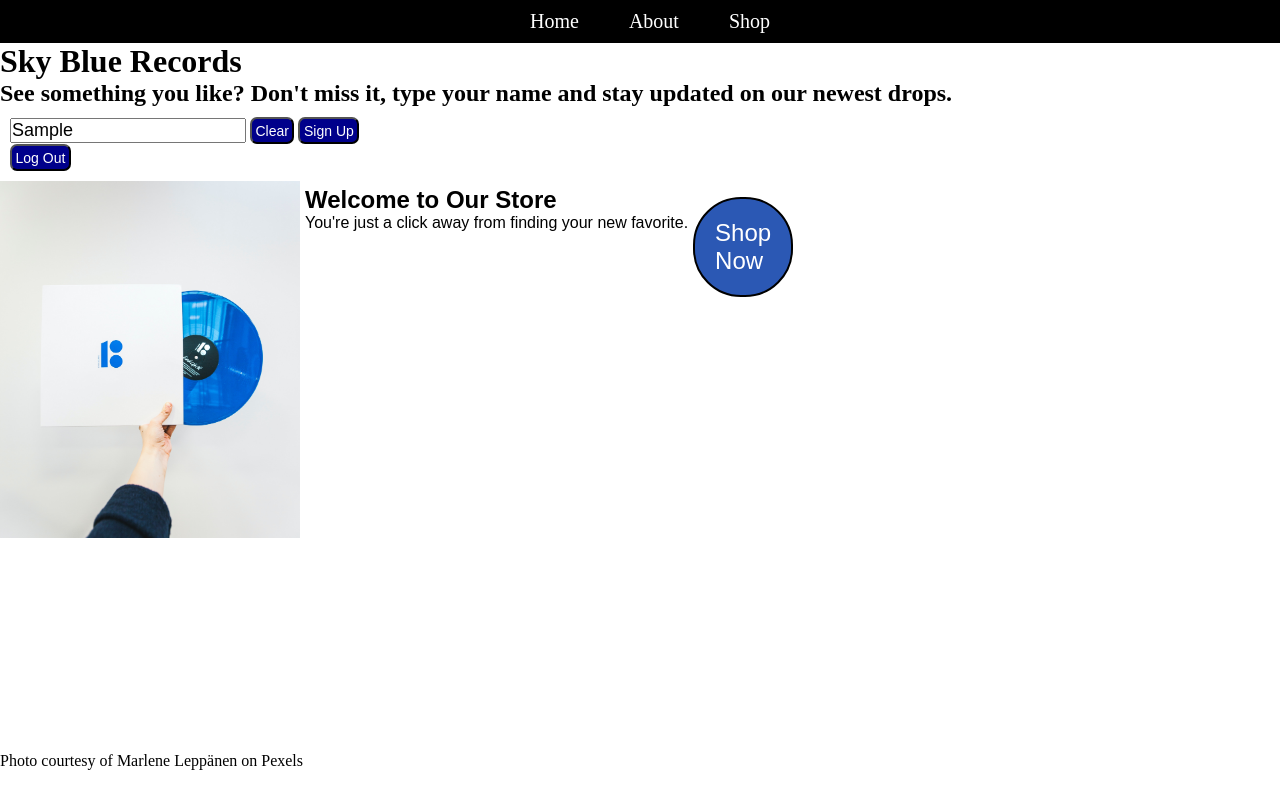
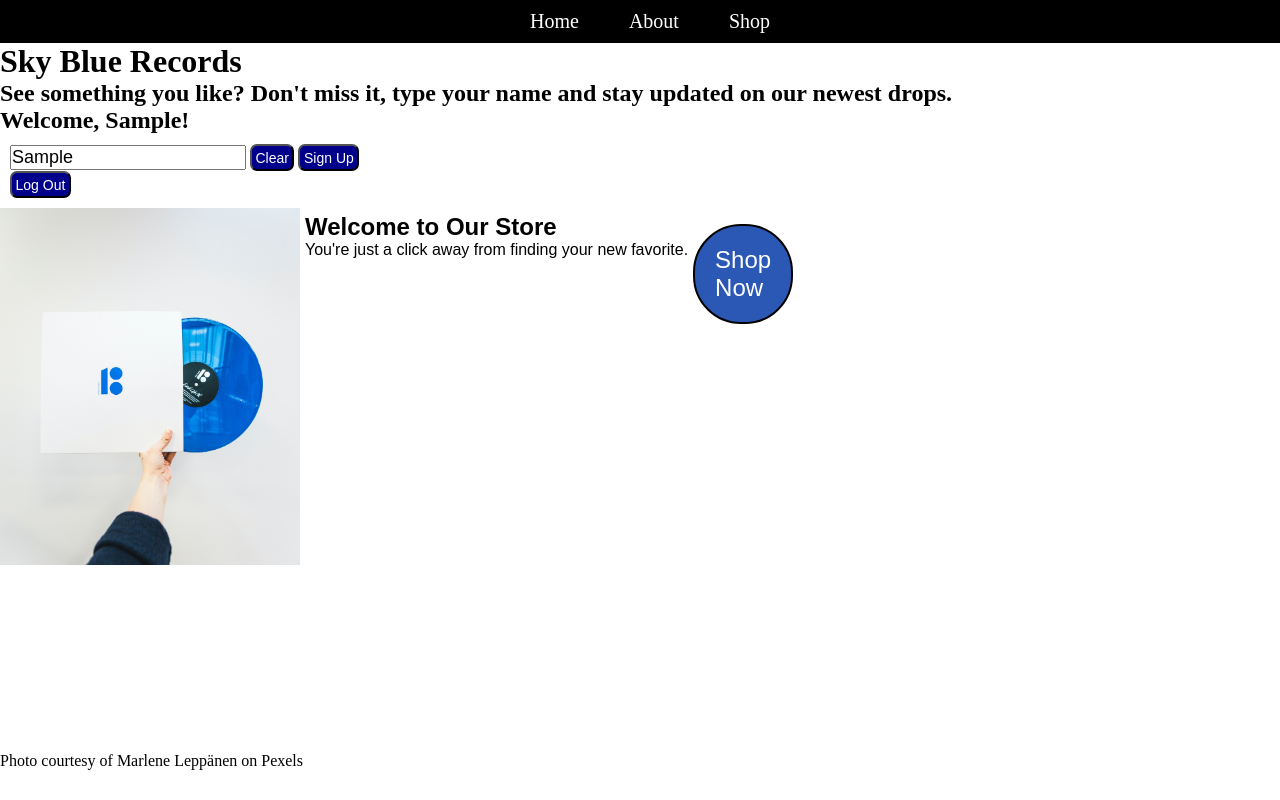
Before and after one commit to jamieblue4/music-store, a plain HTML site: page index.html in a window 1280 px wide. Both pictures are taken after typing "Sample" into the empty fields and a click on the button "Sign Up". Drawn offline with Linux system fonts and the light colour scheme.

Commit message:
Add feature to display username at the top of page.

```diff
--- a/index.html
+++ b/index.html
@@ -20,6 +20,7 @@
 <h1>Sky Blue Records</h1>
 
 <h2>See something you like? Don't miss it, type your name and stay updated on our newest drops.</h2>
+    <h2 id="greeting"></h2>
 
 <form>
     <div class="name">
--- a/script.js
+++ b/script.js
@@ -2,6 +2,7 @@ const resetButton = document.querySelector('#reset');
 const form = document.querySelector('form');
 const submitButton = document.querySelector('#signup');
 const logoutButton = document.querySelector('#logout-button');
+const greeting = document.querySelector('#greeting');
 
 //Functions
 form.addEventListener('submit', function(e) {
@@ -11,15 +12,27 @@ form.addEventListener('submit', function(e) {
 submitButton.addEventListener('click', function() {
     let name = document.querySelector('#username').value;
     name = localStorage.setItem('name', name);
+
+    nameDisplayCheck();
 });
 
 submitButton.addEventListener('keypress', function(e) {
     if (e.key === 'Enter');
     let name = document.querySelector('#username').value;
     name = localStorage.setItem('name', name);
+
+    nameDisplayCheck();
 });
 
 logoutButton.addEventListener('click', function() {
     let name = localStorage.getItem('name');
     localStorage.removeItem('name');
+
 });
+
+function nameDisplayCheck() {
+    if (localStorage.getItem('name')) {
+        let name = localStorage.getItem('name');
+        greeting.textContent = `Welcome, ${name}!`;
+    }
+};
```
